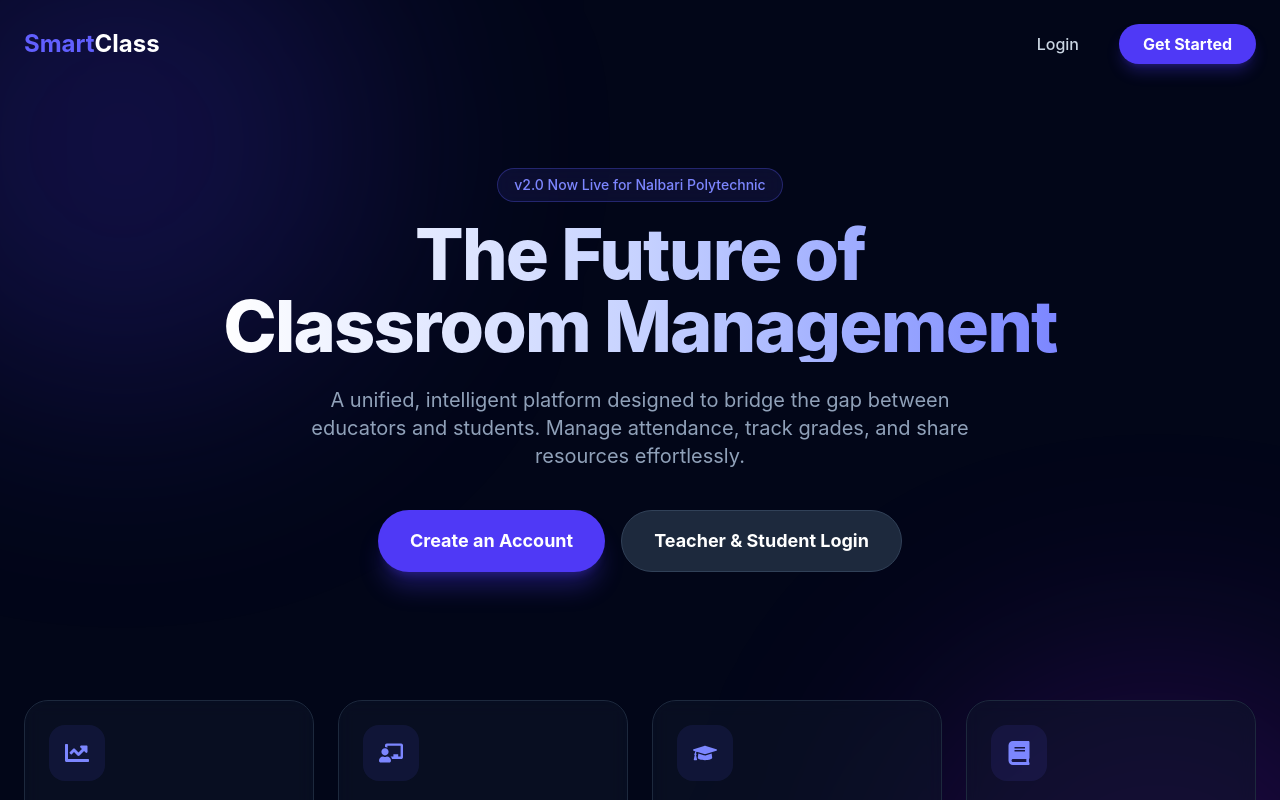
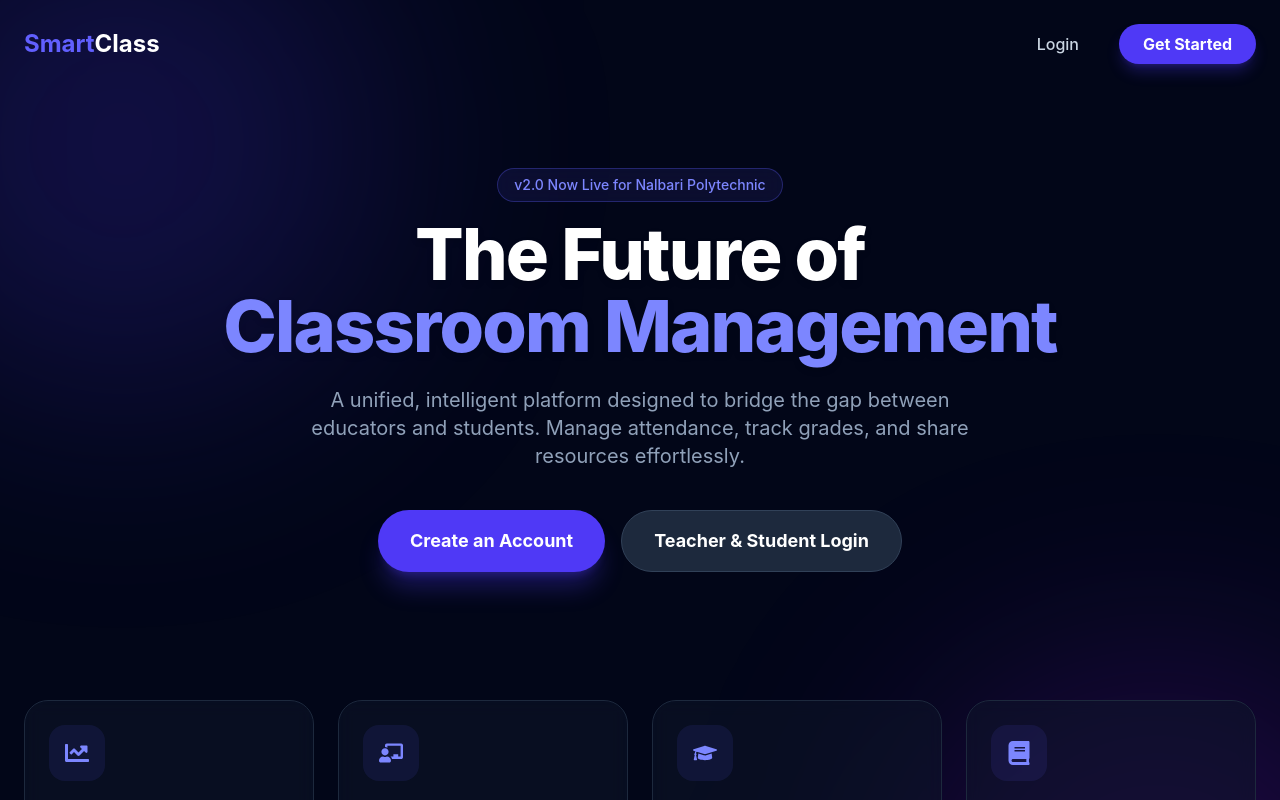
Before and after one commit to nitishgogoi/smart-classroom-system, a React app in the folder frontend/: page / in a window 1280 px wide. Shown: the top 800 px of the page. Built offline with nearby package versions, Linux system fonts and the light colour scheme; no server answers; the HTML template or start-up script is replaced by a standard one.

Commit message:
Fixed invisible hero text on Home page

```diff
--- a/frontend/src/pages/Home.jsx
+++ b/frontend/src/pages/Home.jsx
@@ -61,9 +61,9 @@ export default function Home() {
           initial={{ opacity: 0, y: 20 }}
           animate={{ opacity: 1, y: 0 }}
           transition={{ duration: 0.6, delay: 0.1 }}
-          className="text-5xl md:text-7xl font-extrabold tracking-tight mb-6 bg-clip-text text-transparent bg-gradient-to-r from-white via-indigo-200 to-indigo-400"
+          className="text-5xl md:text-7xl font-extrabold tracking-tight mb-6 text-white drop-shadow-md"
         >
-          The Future of <br className="hidden md:block"/> Classroom Management
+          The Future of <br className="hidden md:block"/> <span className="text-indigo-400">Classroom Management</span>
         </motion.h1>
 
         <motion.p
```
